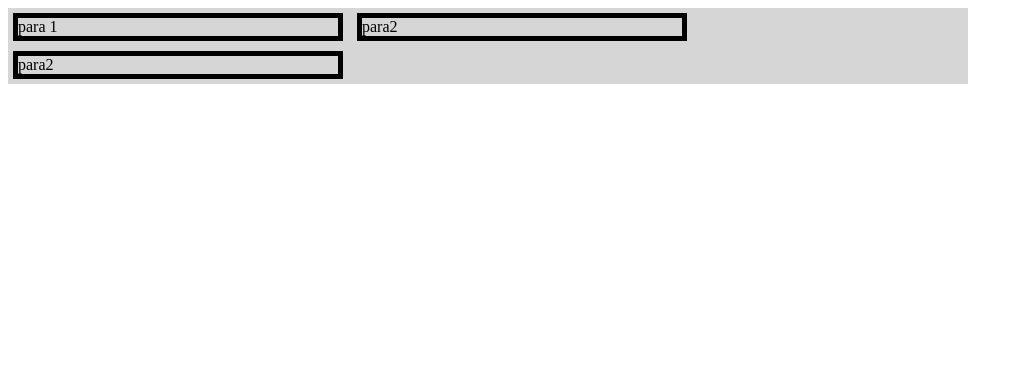
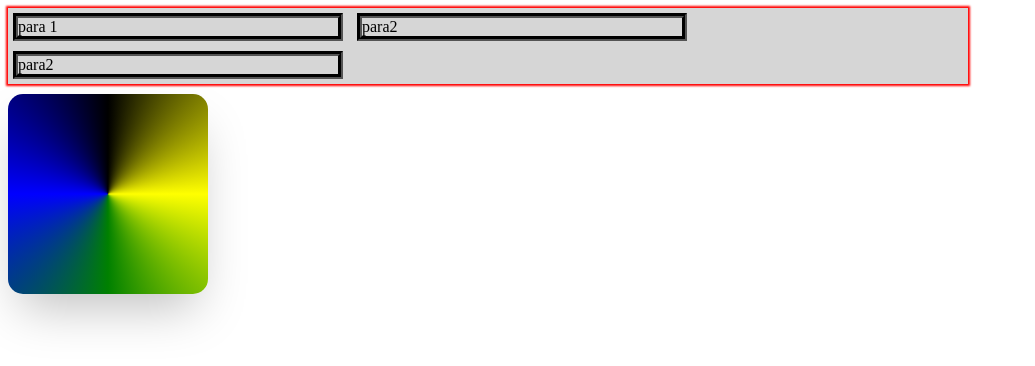
Before and after one commit to mInzamamMalik/ASF-Section-B, a plain HTML site: page 2. css/5. attribute selector/index.html in a window 1280 px wide. Shown: the whole page, without its empty margins (0-1035 px from the left). Drawn offline with Linux system fonts and the light colour scheme.

Commit message:
class code

```diff
--- a/2. css/5. attribute selector/index.html
+++ b/2. css/5. attribute selector/index.html
@@ -38,15 +38,27 @@
             width: 60rem;
             background-color: rgb(214, 214, 214);
             /* display: flex; */
+            box-shadow: 0px 0px 2px 2px red;
         }
 
         .parent>div {
             display: inline-block;
-            border: 5px solid;
+            border: 5px groove black;
 
             margin: 5px;
             width: 20rem;
             height: 20rpx;
+        }
+        .card{
+            width: 200px;
+            height: 200px;
+            border-radius: 15px;
+            /* box-shadow: 0px 0px 5px 2px rgb(212, 212, 212); */
+            box-shadow: rgba(0, 0, 0, 0.25) 0px 25px 50px -12px;
+            margin-top: 10px;
+
+            background-image: conic-gradient(black, yellow, green, blue, black);
+
         }
     </style>
 </head>
@@ -61,6 +73,10 @@
 
     </div>
 
+    <div class="card">
+
+    </div>
+
 
 </body>
 
```
